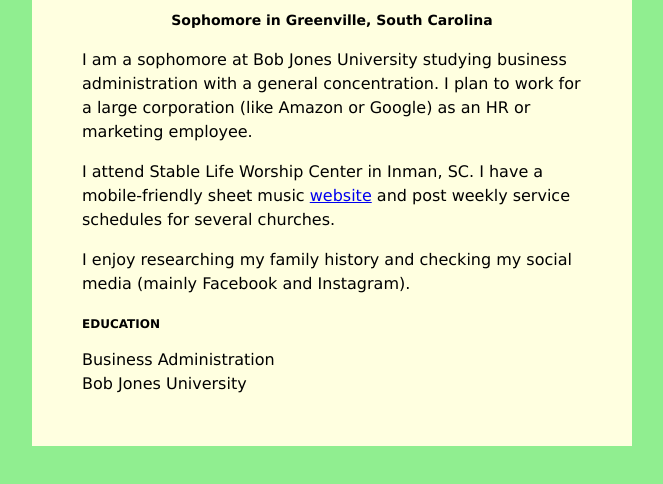
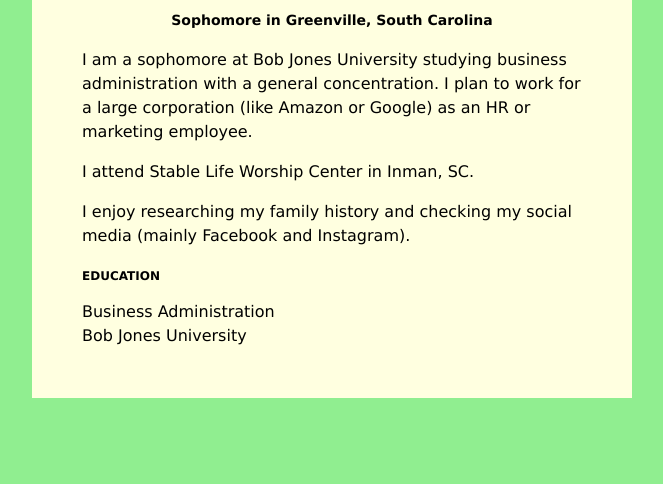
Before and after one commit to AJCarter02/AJCarter02.github.io, a plain HTML site: page index.html in a window 1280 px wide. Shown: the part 62-546 px from the top of the page, without its empty margins (308-971 px from the left). Drawn offline with Linux system fonts and the light colour scheme.

Commit message:
Update index.html

```diff
--- a/index.html
+++ b/index.html
@@ -37,10 +37,7 @@
          <p>I am a sophomore at Bob Jones University studying business administration with a
             general concentration. I plan to work for a large corporation (like Amazon or Google) as an HR or marketing employee.</p>
          <p>
-            I attend Stable Life Worship Center in Inman, SC. I have a mobile-friendly
-            sheet music <a href="https://mobilehymns.org/">website</a> and post weekly service
-            schedules for several churches.
-         </p>
+            I attend Stable Life Worship Center in Inman, SC.
          <p>
             I enjoy researching my family history and checking my social media (mainly Facebook and Instagram).
          </p>
```
